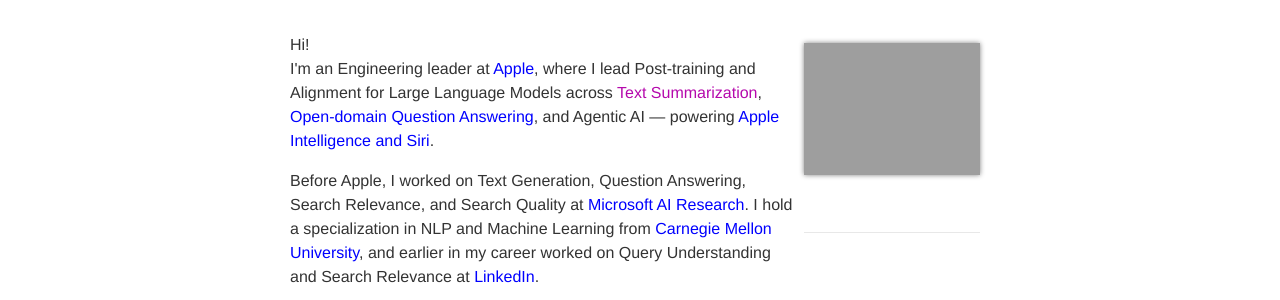
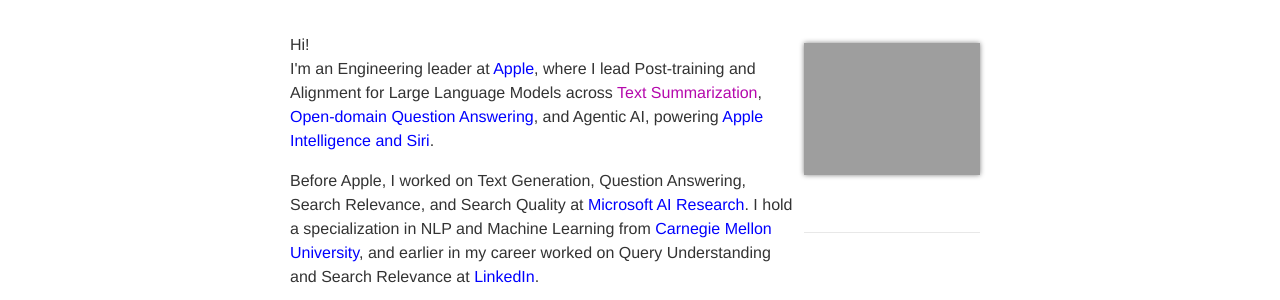
Before and after one commit to kartikperisetla/kartikperisetla.github.io, a Jekyll site: the page built from _pages/about.md, in a window 1280 px wide. Shown: the part 139-439 px from the top of the page. Built offline with Jekyll 4.4.1, drawn with Linux system fonts in a browser that asks for light colours; nearby versions of some CDN libraries; some web fonts are replaced.

Commit message:
copy: remove em-dash from about bio

```diff
--- a/_pages/about.md
+++ b/_pages/about.md
@@ -10,7 +10,7 @@
 ---
 <p align="left">
 Hi!<br/>
-I'm an Engineering leader at <a href="https://www.apple.com/" target="_blank" style="color:blue">Apple</a>, where I lead Post-training and Alignment for Large Language Models across <a target="_blank" href="https://en.wikipedia.org/wiki/Automatic_summarization#Abstractive-based_summarization">Text Summarization</a>, <a target="_blank" href="https://en.wikipedia.org/wiki/Question_answering#Open_domain_question_answering" style="color:blue">Open-domain Question Answering</a>, and Agentic AI — powering <a href="https://www.apple.com/apple-intelligence/" target="_blank" style="color:blue">Apple Intelligence and Siri</a>.</p>
+I'm an Engineering leader at <a href="https://www.apple.com/" target="_blank" style="color:blue">Apple</a>, where I lead Post-training and Alignment for Large Language Models across <a target="_blank" href="https://en.wikipedia.org/wiki/Automatic_summarization#Abstractive-based_summarization">Text Summarization</a>, <a target="_blank" href="https://en.wikipedia.org/wiki/Question_answering#Open_domain_question_answering" style="color:blue">Open-domain Question Answering</a>, and Agentic AI, powering <a href="https://www.apple.com/apple-intelligence/" target="_blank" style="color:blue">Apple Intelligence and Siri</a>.</p>
 
 <p>
 Before Apple, I worked on Text Generation, Question Answering, Search Relevance, and Search Quality at <a href="https://www.microsoft.com/en-us/research/lab/microsoft-research-redmond/" target="_blank" style="color:blue">Microsoft AI Research</a>. I hold a specialization in NLP and Machine Learning from <a href="http://cmu.edu/" target="_blank" style="color:blue">Carnegie Mellon University</a>, and earlier in my career worked on Query Understanding and Search Relevance at <a href="https://linkedin.com" target="_blank" style="color:blue">LinkedIn</a>.
```
